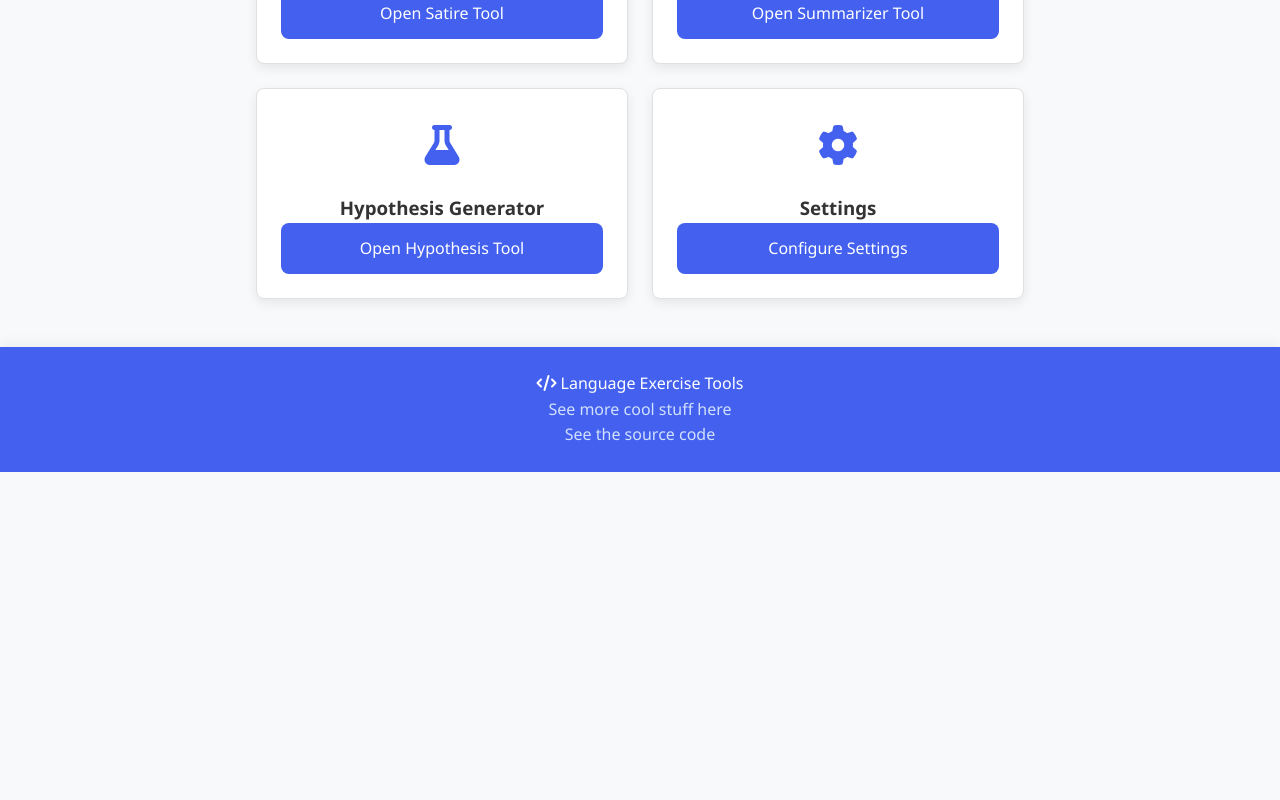
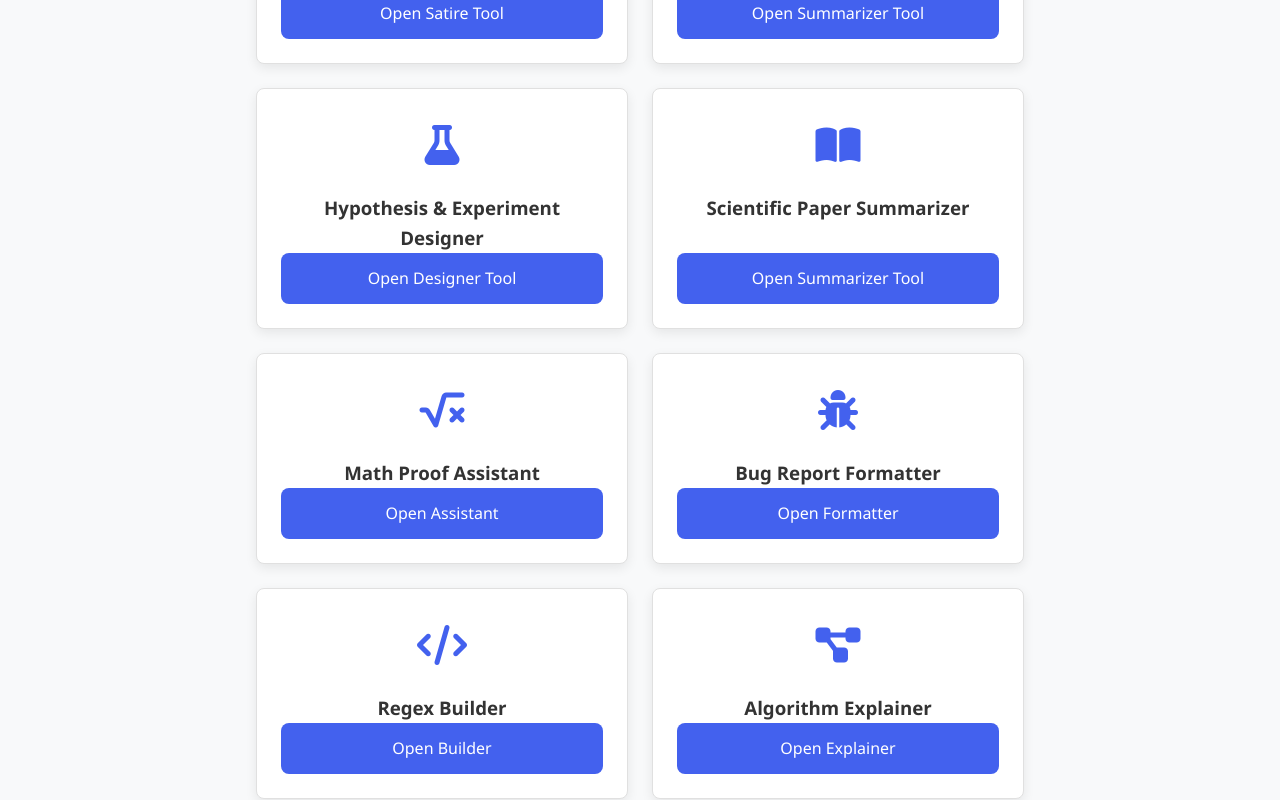
Before and after one commit to supastishn/exam-practice, a React (Vite) app: page / in a window 1280 px wide. Shown: the part 2220-3020 px from the top of the page. Before the commit the page ends 2692 px from the top, so only its background shows below. Built offline with nearby package versions, Linux system fonts and the light colour scheme.

Commit message:
feat: add new tool cards to Home page and update hypothesis tool name

```diff
--- a/src/pages/Home.jsx
+++ b/src/pages/Home.jsx
@@ -174,9 +174,54 @@ const Home = () => (
         <div className="portal-icon">
           <i className="fas fa-flask"></i>
         </div>
-        <h3>Hypothesis Generator</h3>
+        <h3>Hypothesis &amp; Experiment Designer</h3>
         <Link to="/hypothesis-generator" className="portal-button">
-          Open Hypothesis Tool
+          Open Designer Tool
+        </Link>
+      </div>
+      <div className="portal-card">
+        <div className="portal-icon">
+          <i className="fas fa-book-open"></i>
+        </div>
+        <h3>Scientific Paper Summarizer</h3>
+        <Link to="/scientific-paper-summarizer" className="portal-button">
+          Open Summarizer Tool
+        </Link>
+      </div>
+      <div className="portal-card">
+        <div className="portal-icon">
+          <i className="fas fa-square-root-alt"></i>
+        </div>
+        <h3>Math Proof Assistant</h3>
+        <Link to="/math-proof-assistant" className="portal-button">
+          Open Assistant
+        </Link>
+      </div>
+      <div className="portal-card">
+        <div className="portal-icon">
+          <i className="fas fa-bug"></i>
+        </div>
+        <h3>Bug Report Formatter</h3>
+        <Link to="/bug-report-formatter" className="portal-button">
+          Open Formatter
+        </Link>
+      </div>
+      <div className="portal-card">
+        <div className="portal-icon">
+          <i className="fas fa-code"></i>
+        </div>
+        <h3>Regex Builder</h3>
+        <Link to="/regex-builder" className="portal-button">
+          Open Builder
+        </Link>
+      </div>
+      <div className="portal-card">
+        <div className="portal-icon">
+          <i className="fas fa-project-diagram"></i>
+        </div>
+        <h3>Algorithm Explainer</h3>
+        <Link to="/algorithm-explainer" className="portal-button">
+          Open Explainer
         </Link>
       </div>
       <div className="portal-card">
```
